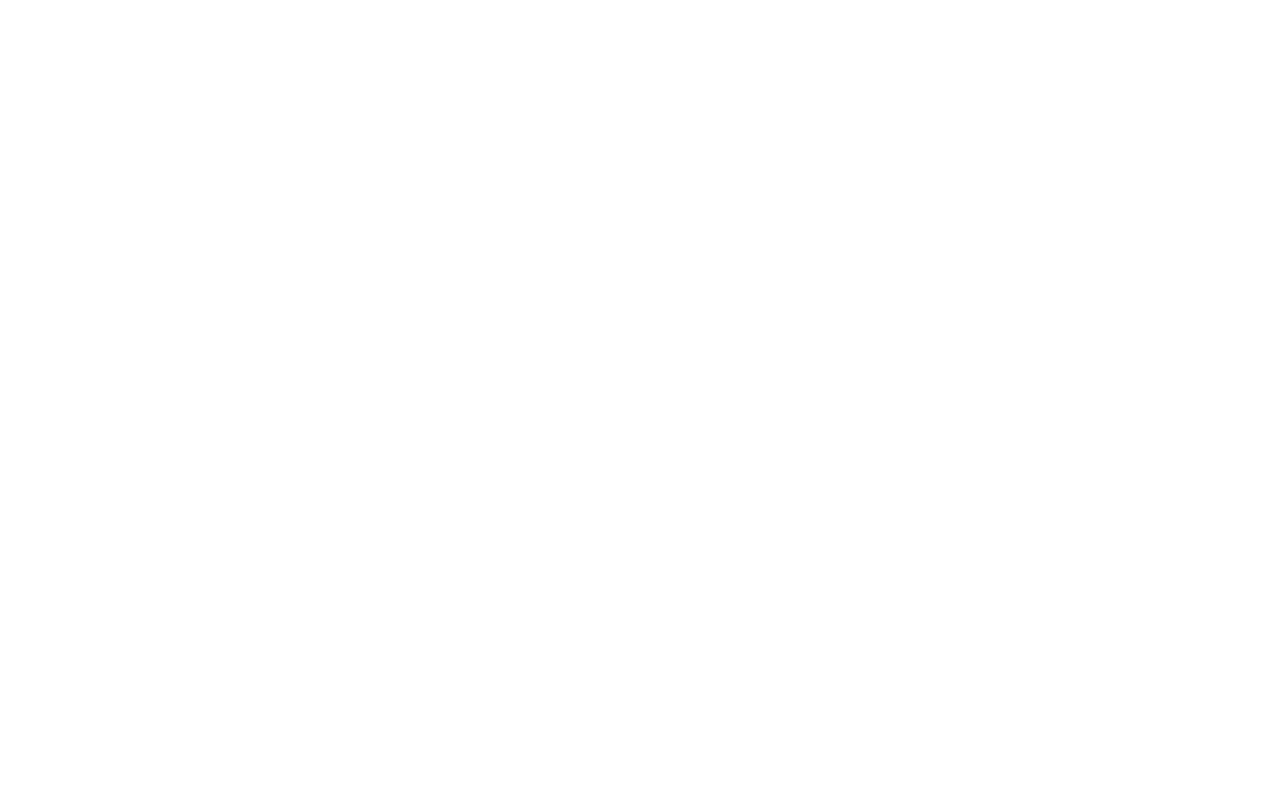
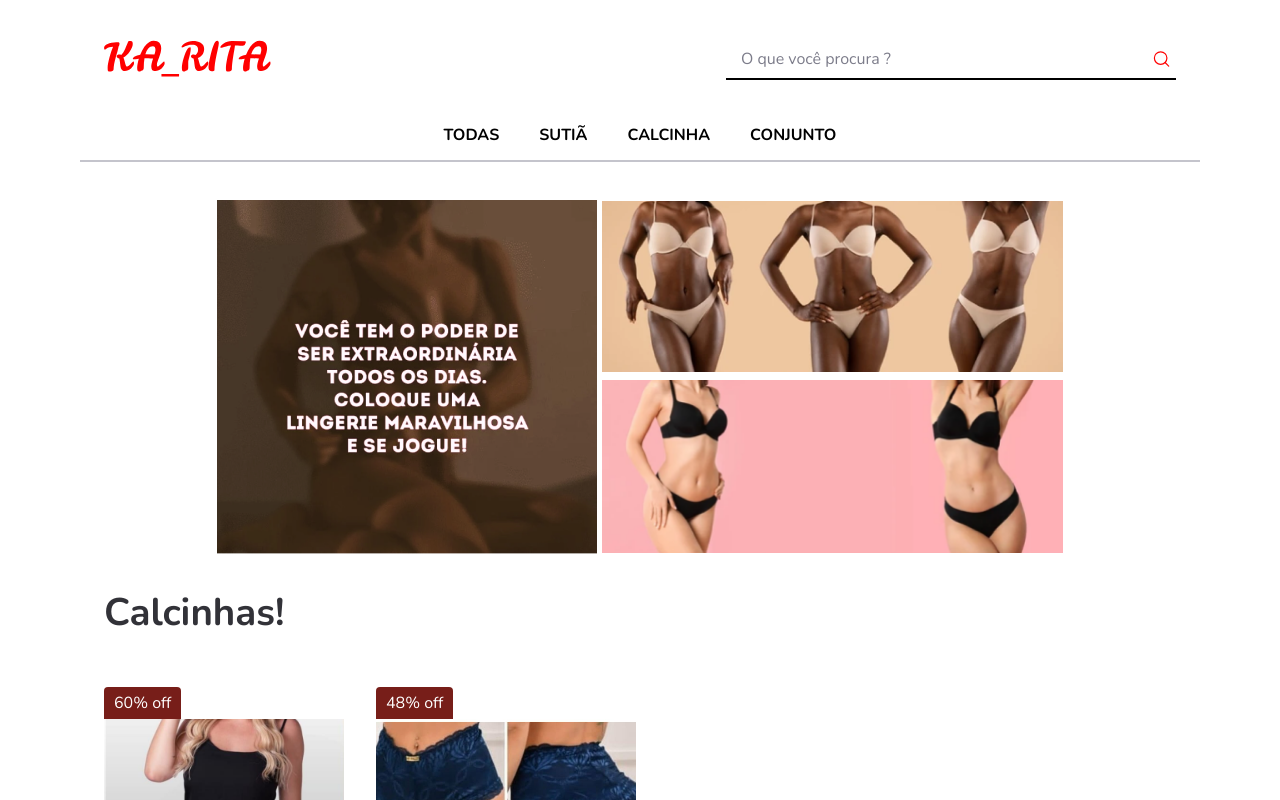
Before and after one commit to PhelipeScript/ka_rita, a React (Vite) app: page / in a window 1280 px wide. Before the commit this address had no page. Shown: the top 800 px of the page. Built offline with nearby package versions, Linux system fonts and the light colour scheme.

Commit message:
deploy: change paths routes

```diff
--- a/src/Router.tsx
+++ b/src/Router.tsx
@@ -8,13 +8,13 @@
 export function Router() {
   return (
     <Routes>
-      <Route path="/ka_rita" element={<DefaultLayout />}>
-        <Route path="/ka_rita" element={<Home />} />
-        <Route path="/ka_rita/todas" element={<Category />} />
-        <Route path="/ka_rita/sutia" element={<Category />} />
-        <Route path="/ka_rita/calcinha" element={<Category />} />
-        <Route path="/ka_rita/conjunto" element={<Category />} />
-        <Route path="/ka_rita/product/:productId" element={<Product />} />
+      <Route path="/" element={<DefaultLayout />}>
+        <Route path="/" element={<Home />} />
+        <Route path="/todas" element={<Category />} />
+        <Route path="/sutia" element={<Category />} />
+        <Route path="/calcinha" element={<Category />} />
+        <Route path="/conjunto" element={<Category />} />
+        <Route path="/product/:productId" element={<Product />} />
       </Route>
     </Routes>
   )
--- a/src/pages/Product/index.tsx
+++ b/src/pages/Product/index.tsx
@@ -60,7 +60,7 @@
     setFreteServices(null)
     setFreteButtonLoading(true)
     const response = await axios.get(
-      `https://www.cepcerto.com/ws/json-frete/05821030/${cep}/1000/14/30/20`,
+      `https://www.cepcerto.com/ws/json-frete/05821030/${cep}/1000/14/30/20/63cdbd6e2753ca6b4ad26c91753ba41e2f36d268/`,
     )
 
     setFreteButtonLoading(false)
--- a/vite.config.ts
+++ b/vite.config.ts
@@ -3,6 +3,6 @@
 
 // https://vitejs.dev/config/
 export default defineConfig({
-  base: '/ka_rita',
+  base: './',
   plugins: [react()],
 })
```
Also changed, not shown: 3 other files (tests, documents, lock files or other folders).
